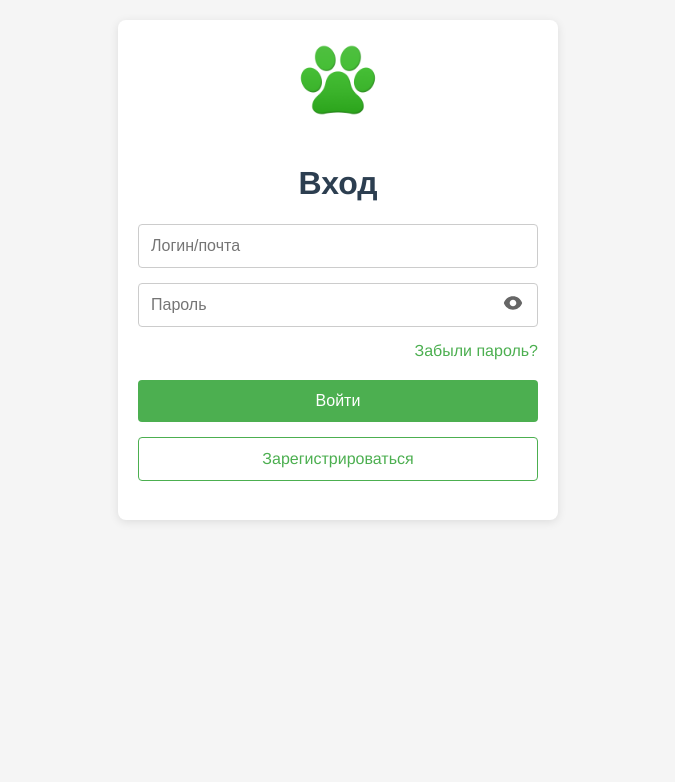
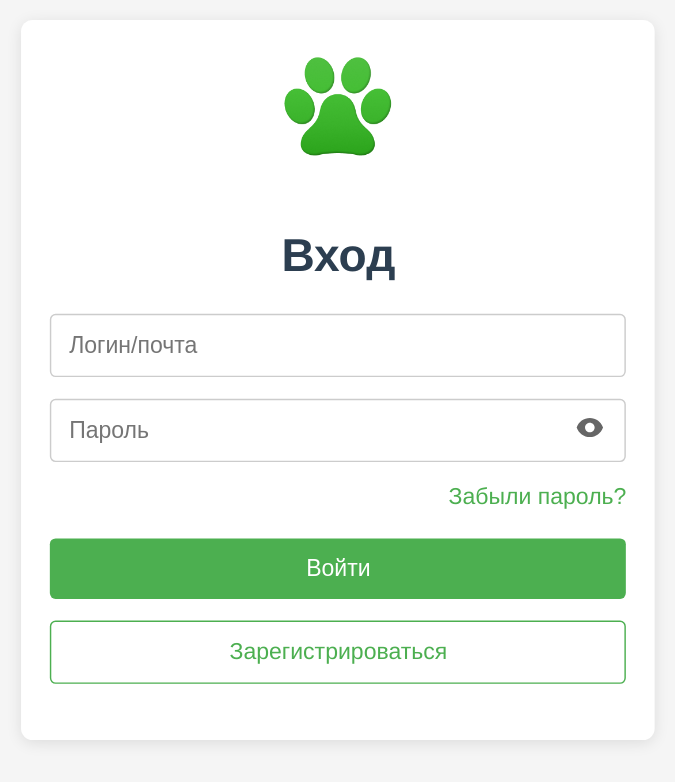
Before and after one commit to sser1to/Zooracle, a Vue app in the folder frontend/: page /login in a window 1280 px wide. Shown: the top 782 px of the page, without its empty margins (302-977 px from the left). Built offline with nearby package versions, Linux system fonts and the light colour scheme.

Commit message:
Add a global zoom in for the site

```diff
--- a/frontend/src/App.vue
+++ b/frontend/src/App.vue
@@ -91,6 +91,12 @@
   text-align: center;
   color: #2c3e50;
   margin-top: 20px; /* Уменьшаем верхний отступ с 60px до 20px */
+  /* Добавляем масштабирование для всего приложения */
+  transform: scale(1.2);
+  transform-origin: top center;
+  width: 83.33%; /* 100/1.5 чтобы компенсировать увеличение масштаба */
+  margin-left: auto;
+  margin-right: auto;
 }
 
 /* Стили для прогрессбара */
@@ -126,6 +132,8 @@
   margin: 0;
   padding: 0;
   background-color: #f5f5f5;
+  /* Добавляем стили для обработки масштабированного контента */
+  overflow-x: hidden;
 }
 
 /* Базовые стили для всплывающих сообщений */
@@ -146,4 +154,19 @@
   color: #388e3c;
   border: 1px solid #c8e6c9;
 }
+
+/* Медиа-запрос для адаптации в зависимости от размера экрана */
+@media screen and (max-width: 768px) {
+  #app {
+    transform: scale(1.0);
+    width: 100%;
+  }
+}
+
+@media screen and (max-width: 480px) {
+  #app {
+    transform: scale(1.0);
+    width: 100%;
+  }
+}
 </style>
```
